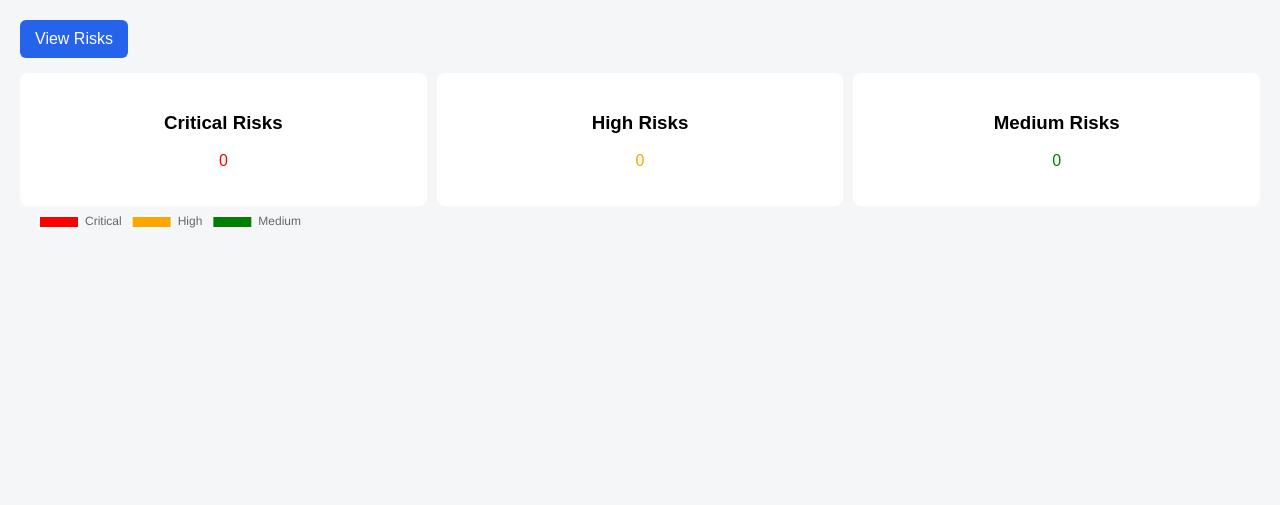
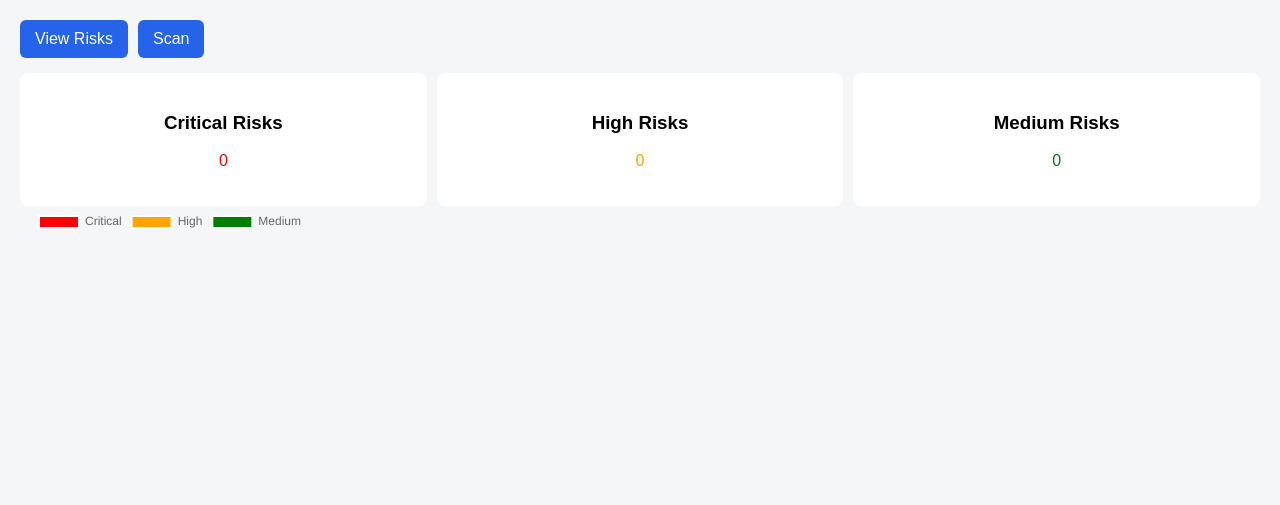
Before and after one commit to Luanhsn/ISMS-Dashboard, a Flask app: page / in a window 1280 px wide. Shown: the part 98-603 px from the top of the page. Run offline with Flask 3, Linux system fonts and the light colour scheme.

Commit message:
feat: overwright default Styles for button

```diff
--- a/templates/dashboard.html
+++ b/templates/dashboard.html
@@ -52,6 +52,13 @@
             margin-bottom: 15px;
         }
 
+        button.button {
+            font-size: 1rem;
+            font-family: inherit;
+            cursor: pointer;
+            border: none;
+        }
+
         .high { color: red; }
         .medium { color: orange; }
         .low { color: green; }
@@ -66,7 +73,12 @@
 
 <div class="container">
 
-    <a class="button" href="/risks">View Risks</a>
+    <div style="display: flex; gap: 10px;">
+        <a class="button" href="/risks">View Risks</a>
+        <form action="/scan" method="POST">
+            <button type="submit" class="button">Scan</button>
+        </form>
+    </div>
 
     <div class="grid">
         <div class="metric">
```
